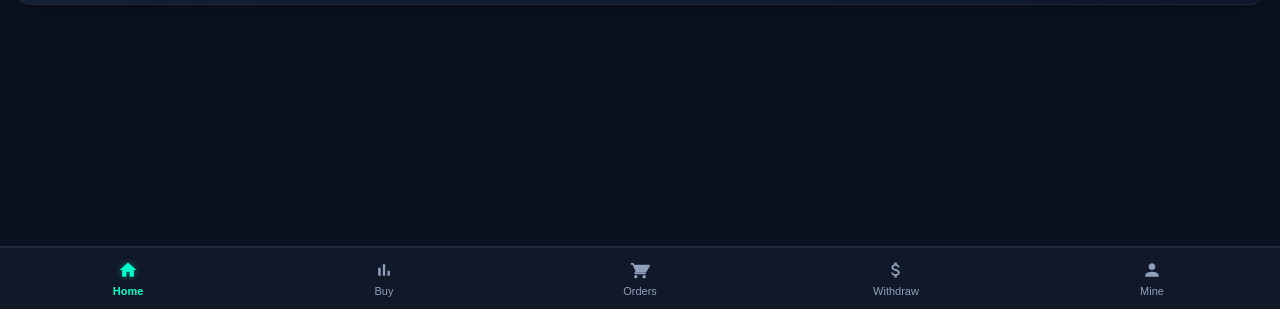
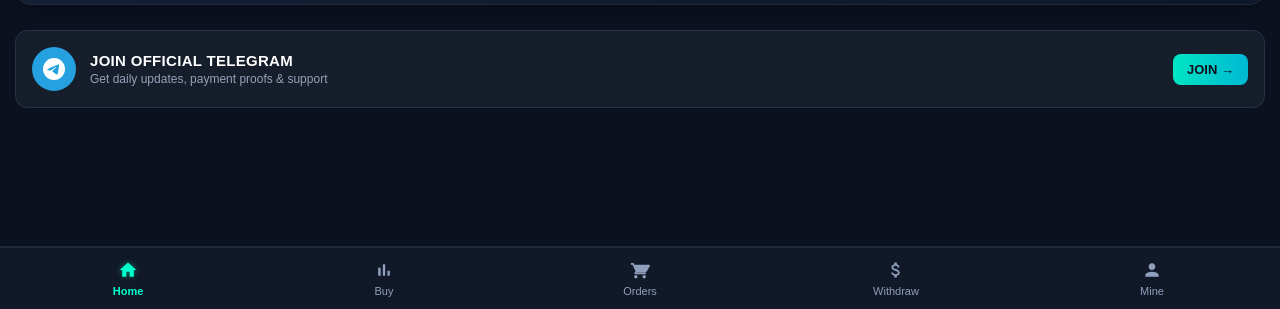
Before and after one commit to GoldPay1/GoldPay, a plain HTML site: page dashboard.html in a window 1280 px wide. Shown: the part 491-800 px from the top of the page. Drawn offline with Linux system fonts and the light colour scheme.

Commit message:
Add files via upload

```diff
--- a/dashboard.html
+++ b/dashboard.html
@@ -123,6 +123,31 @@
             </svg>
         </div>
     </div>
+<a href="https://t.me/GoldPay011" target="_blank" style="text-decoration: none; display: block; margin-top: 15px;">
+  <div style="background: #161d2b; border: 1px solid #263147; border-radius: 12px; padding: 16px; display: flex; align-items: center; justify-content: space-between; font-family: sans-serif;">
+
+    <div style="display: flex; align-items: center; gap: 14px;">
+      <!-- Telegram Icon -->
+      <div style="width: 44px; height: 44px; background: #24A1DE; border-radius: 50%; display: flex; align-items: center; justify-content: center; flex-shrink: 0;">
+        <svg width="22" height="22" viewBox="0 0 24 24" fill="white">
+          <path d="M11.944 0A12 12 0 0 0 0 12a12 12 0 0 0 12 12 12 12 0 0 0 12-12A12 12 0 0 0 12 0a12 12 0 0 0-.056 0zm4.962 7.224c.1-.002.321.023.465.14a.506.506 0 0 1 .171.325c.016.093.036.306.02.472-.18 1.898-.962 6.502-1.36 8.627-.168.9-.499 1.201-.82 1.23-.696.065-1.225-.46-1.9-.902-1.056-.693-1.653-1.124-2.678-1.8-1.185-.78-.417-1.21.258-1.91.177-.184 3.247-2.977 3.307-3.23.007-.032.014-.15-.056-.212s-.174-.041-.249-.024c-.106.024-1.793 1.14-5.061 3.345-.48.33-.913.49-1.302.48-.428-.008-1.252-.241-1.865-.44-.752-.245-1.349-.374-1.297-.789.027-.216.325-.437.893-.663 3.498-1.524 5.83-2.529 6.998-3.014 3.332-1.386 4.025-1.627 4.476-1.635z"/>
+        </svg>
+      </div>
+
+      <!-- Text -->
+      <div>
+        <div style="color: #ffffff; font-weight: 700; font-size: 15px; letter-spacing: 0.3px;">JOIN OFFICIAL TELEGRAM</div>
+        <div style="color: #94a3b8; font-size: 12px; margin-top: 3px;">Get daily updates, payment proofs &amp; support</div>
+      </div>
+    </div>
+
+    <!-- Button -->
+    <div style="background: linear-gradient(90deg, #00e5c3, #00b8d4); color: #0b111e; font-weight: 700; font-size: 13px; padding: 8px 14px; border-radius: 8px; white-space: nowrap;">
+      JOIN &rarr;
+    </div>
+
+  </div>
+</a>
 
     <!-- FIXED BOTTOM NAV (HOME ACTIVE) -->
     <div class="bottom-nav">
```
